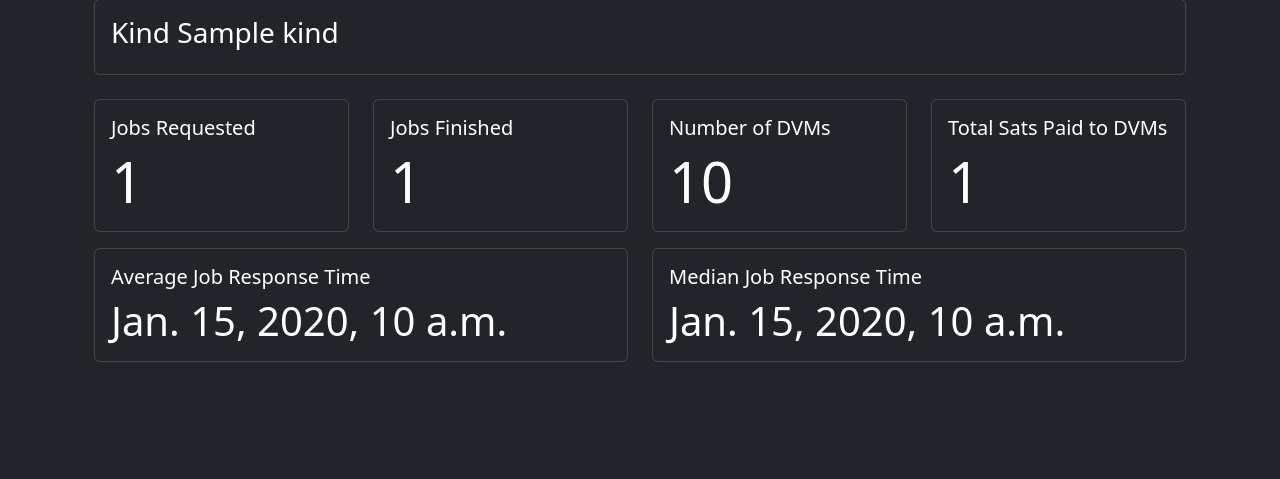
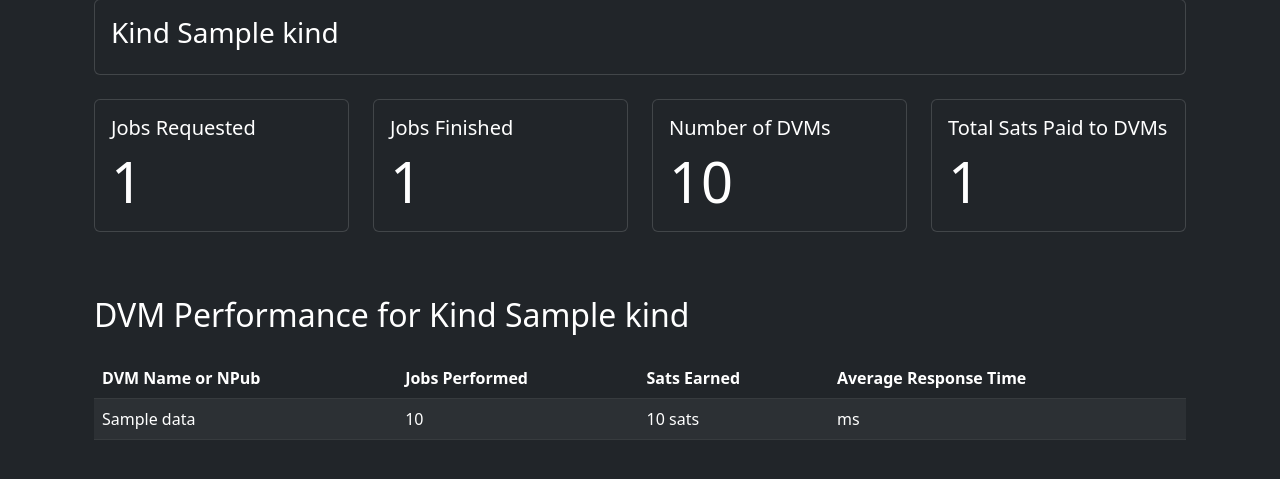
Before and after one commit to dtdannen/dvmdash, a Django app: template dvmdash/monitor/templates/monitor/kind.html in a window 1280 px wide. Shown: the part 225-704 px from the top of the page. Run offline with Django 5.2, Linux system fonts and the light colour scheme; the template is opened without the code that fills it: most values are stand-ins (such as "Sample title", 1, 10 or a date in 2020); parts of the project's set-up code (start-up, migrations or seed data) failed here and were passed over; some libraries are stand-ins or nearby versions.

Commit message:
kind browser page is done

```diff
--- a/dvmdash/monitor/templates/monitor/kind.html
+++ b/dvmdash/monitor/templates/monitor/kind.html
@@ -110,27 +110,71 @@
                     </div>
                 </div>
             </div>
+        </div>
 
-            <div class="row">
-                <div class="col-md-6">
-                    <div class="card text-white bg-darkmediumpurple mb-3">
-                        <div class="card-body">
-                            <h5 class="card-title">Average Job Response Time</h5>
-                            <p class="card-text display-6">{{ average_job_response_time|precise_naturaldelta }}</p>
-                        </div>
-                    </div>
-                </div>
+        <div class="container mt-5">
+        <h2 class="text-white mb-4">DVM Performance for Kind {{ kind }}</h2>
+        <div class="table-responsive">
+            <table class="table table-dark table-striped table-hover">
+                <thead>
+                    <tr>
+                        <th>DVM Name or NPub</th>
+                        <th>Jobs Performed</th>
+                        <th>Sats Earned</th>
+                        <th>Average Response Time</th>
+                    </tr>
+                </thead>
+                <tbody>
+                    {% for dvm_npub, data in sorted_data_per_dvm %}
+                    <tr>
+                        {%  if data.name %}
+                        <td>
+                            {{ data.name }}
+                        </td>
+                        {%  else %}
+                        <td>
+                            {{ dvm_npub|slice:":8" }}...{{ dvm_npub|slice:"-8:" }}
+                        </td>
+                        {%  endif %}
+                        <td>{{ data.jobs_performed|intcomma }}</td>
+                        <td>{{ data.sats_earned|floatformat:0|intcomma }} sats</td>
+                        <td>{{ data.avg_response_time|floatformat:2 }} ms</td>
+                    </tr>
+                    {% endfor %}
+                </tbody>
+            </table>
+        </div>
+    </div>
 
-                <div class="col-md-6">
-                    <div class="card text-white bg-darkmediumpurple mb-3">
-                        <div class="card-body">
-                            <h5 class="card-title">Median Job Response Time</h5>
-                            <p class="card-text display-6">{{ median_job_response_time|precise_naturaldelta }}</p>
-                        </div>
-                    </div>
-                </div>
-            </div>
+    {%  elif kind_stat_docs %}
+        <div class="container mt-5">
+        <h2>Kinds at a Glance</h2>
+        <table class="table table-striped table-dark">
+            <thead>
+                <tr>
+                    <th>Timestamp</th>
+                    <th>Kind Number</th>
+                    <th>Total Jobs Requested</th>
+                    <th>Total Jobs Performed</th>
+                    <th>Total Sats Paid to DVMs</th>
+                    <th>Number of DVMs</th>
+                </tr>
+            </thead>
+            <tbody>
+                {% for doc in kind_stat_docs %}
+                <tr>
+                    <td>{{ doc.timestamp|naturaltime }}</td>
+                    <td><a href="https://dvmdash.live/kind/{{ doc.metadata.kind_number }}">{{ doc.metadata.kind_number }}</a></td>
+                    <td>{{ doc.total_jobs_requested|intcomma }}</td>
+                    <td>{{ doc.total_jobs_performed|intcomma }}</td>
+                    <td>{{ doc.total_sats_paid_to_dvms|intcomma }}</td>
+                    <td>{{ doc.number_of_dvms|intcomma }}</td>
+                </tr>
+                {% endfor %}
+            </tbody>
+        </table>
         </div>
+
     {% endif %}
 
     <script>
```
Also changed, not shown: dvmdash/monitor/views.py (+38 -11 lines), scripts/compute_stats.py (+7 -1 lines).
